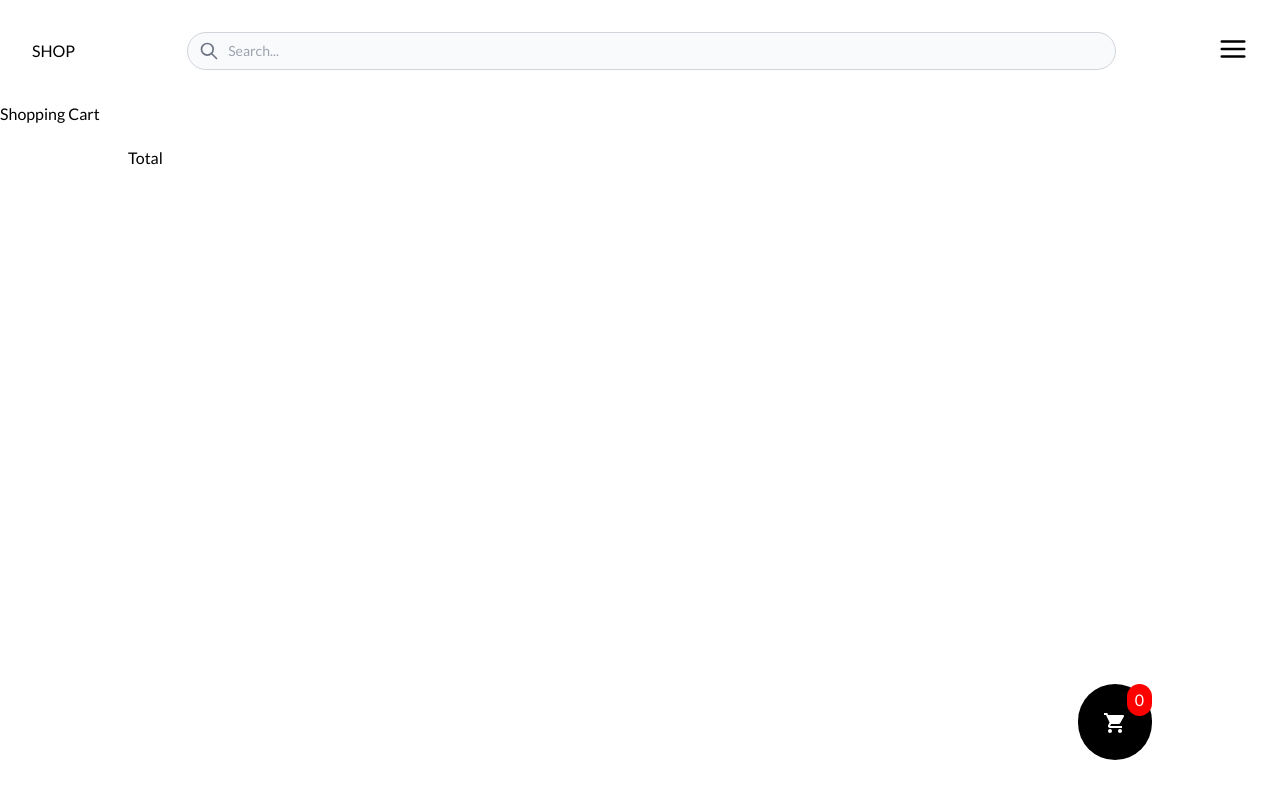
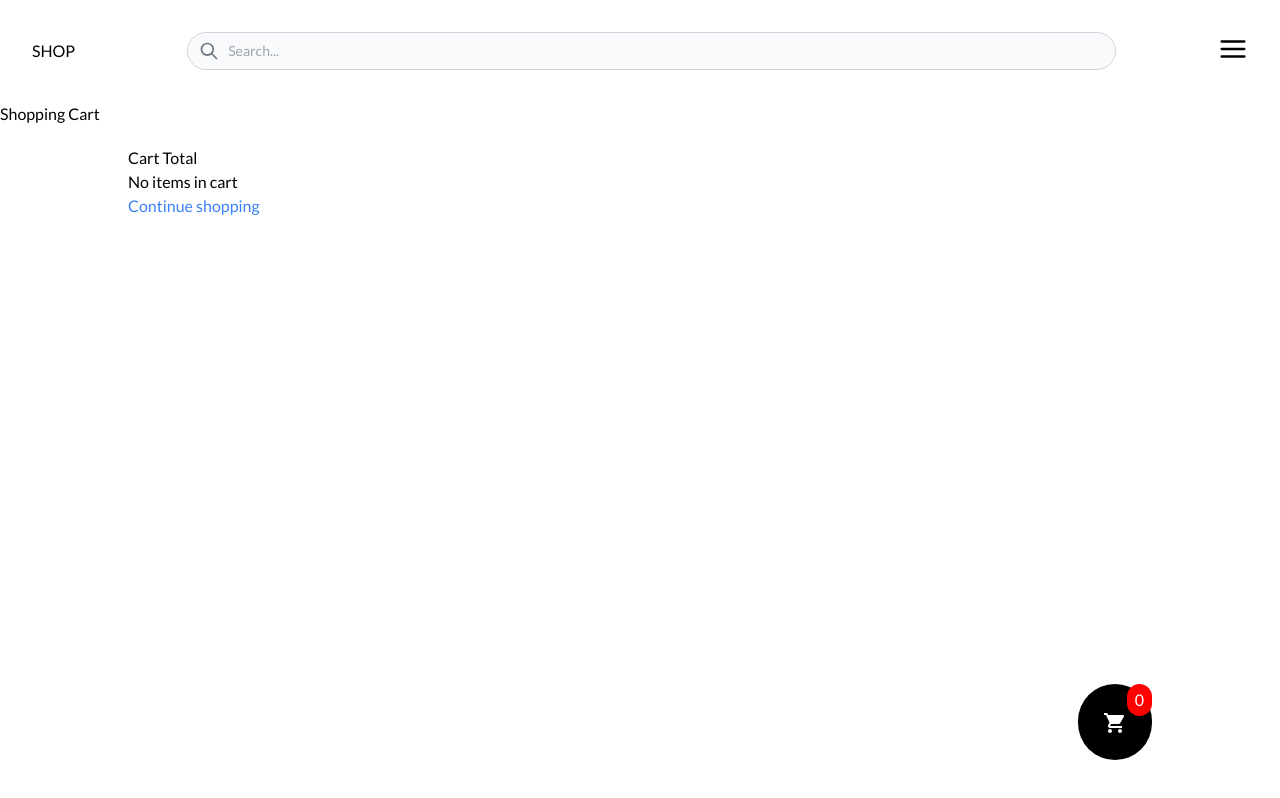
Before and after one commit to SekoViper/ecommerce, a React (Vite) app: page /cart in a window 1280 px wide. Built offline with nearby package versions, Linux system fonts and the light colour scheme.

Commit message:
Caculate total price and items in cart.

```diff
--- a/src/Components/Total.jsx
+++ b/src/Components/Total.jsx
@@ -1,10 +1,46 @@
 import React from 'react';
+import { useSelector } from 'react-redux';
+import { Link } from 'react-router-dom';
 
 const Total = () => {
-  console.log('Total page');
+  const cartItems = useSelector((state) => state.products.cart);
+
+  // Calculate the total quantity of items in the cart
+  const totalQuantity = cartItems.reduce((total, item) => total + item.quantity, 0);
+
+  // Calculate the total price of items in the cart
+  const totalPrice = cartItems.reduce((total, item) => total + item.price * item.quantity, 0);
+
   return (
     <div>
-      <h1>Total</h1>
+      <h3>Cart Total</h3>
+      {cartItems.length > 0 ? (
+        <>
+          <p>
+            Total Items:
+            {totalQuantity}
+          </p>
+          <p>
+            Total Price: $
+            {totalPrice.toFixed(2)}
+          </p>
+          <button
+            type="button"
+            className="rounded-none bg-red-700 px-2 py-1 my-3 uppercase font-bold text-white"
+          >
+            Checkout
+          </button>
+        </>
+      ) : (
+        <>
+          <p>No items in cart</p>
+          <p>
+            <Link to="/" className="text-blue-500">
+              Continue shopping
+            </Link>
+          </p>
+        </>
+      )}
     </div>
   );
 };
```
